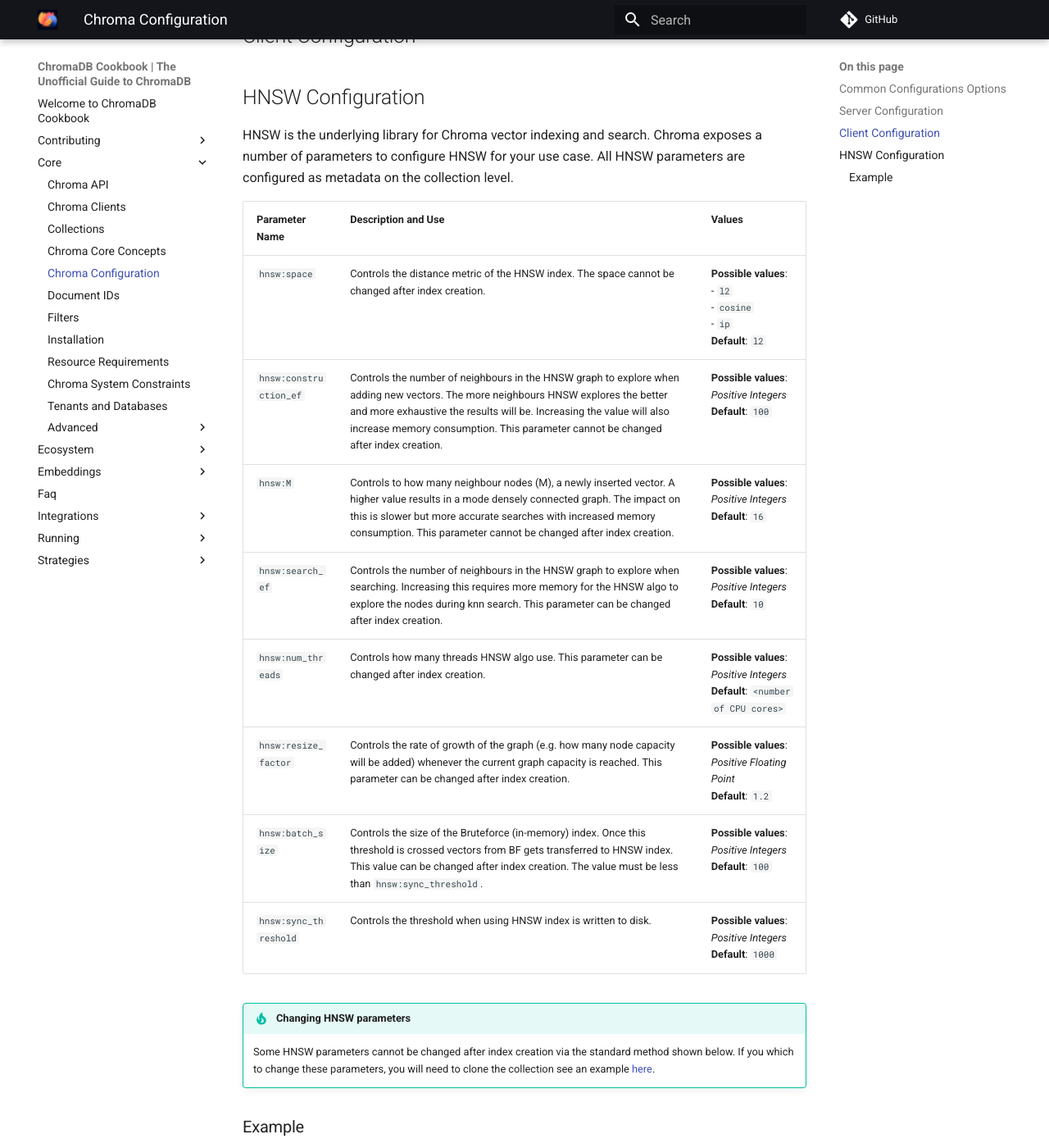
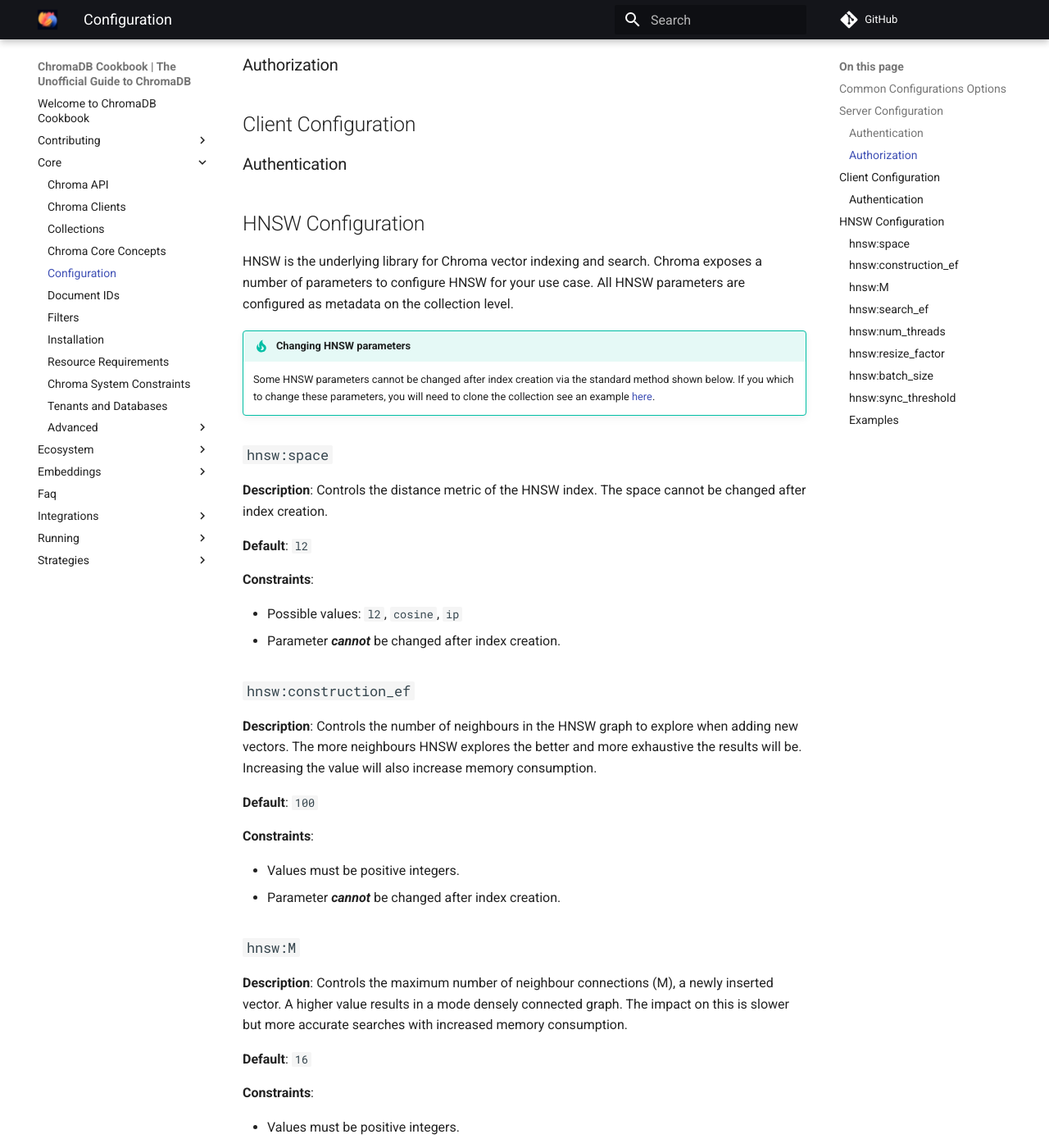
Before and after one commit to amikos-tech/chroma-cookbook, an MkDocs documentation site: the page built from docs/core/configuration.md, in a window 1280 px wide and 1400 px high, scrolled down 427 px. Shown: the whole window at 82% size. Built offline with MkDocs 1.6.1 and Material for MkDocs 9.7.7, drawn with Linux system fonts in a browser that asks for light colours; comment, search, counter and statistics services are not loaded; some of the changed text lies outside the part shown.

Commit message:
chore: Updated configuration

```diff
--- a/docs/core/configuration.md
+++ b/docs/core/configuration.md
@@ -1,4 +1,4 @@
-# Chroma Configuration
+# Configuration
 
 !!! warn "Work in Progress"
 
@@ -8,29 +8,121 @@
 
 ## Server Configuration
 
+### Authentication
+
+### Authorization
+
 ## Client Configuration
+
+### Authentication
 
 ## HNSW Configuration
 
 HNSW is the underlying library for Chroma vector indexing and search. Chroma exposes a number of parameters to configure
 HNSW for your use case. All HNSW parameters are configured as metadata on the collection level.
 
-| Parameter Name         | Description and Use                                                                                                                                                                                                                                                                              | Values                                                                              |
-|------------------------|--------------------------------------------------------------------------------------------------------------------------------------------------------------------------------------------------------------------------------------------------------------------------------------------------|-------------------------------------------------------------------------------------|
-| `hnsw:space`           | Controls the distance metric of the HNSW index. The space cannot be changed after index creation.                                                                                                                                                                                                | **Possible values**:<br/> - `l2`<br/> - `cosine`<br/> - `ip` <br/>**Default**: `l2` |
-| `hnsw:construction_ef` | Controls the number of neighbours in the HNSW graph to explore when adding new vectors. The more neighbours HNSW explores the better and more exhaustive the results will be. Increasing the value will also increase memory consumption. This parameter cannot be changed after index creation. | **Possible values**: _Positive Integers_<br/>**Default**: `100`                     |
-| `hnsw:M`               | Controls to how many neighbour nodes (M), a newly inserted vector. A higher value results in a mode densely connected graph. The impact on this is slower but more accurate searches with increased memory consumption. This parameter cannot be changed after index creation.                   | **Possible values**: _Positive Integers_<br/>**Default**: `16`                      |
-| `hnsw:search_ef`       | Controls the number of neighbours in the HNSW graph to explore when searching. Increasing this requires more memory for the HNSW algo to explore the nodes during knn search. This parameter can be changed after index creation.                                                                | **Possible values**: _Positive Integers_<br/>**Default**: `10`                      |
-| `hnsw:num_threads`     | Controls how many threads HNSW algo use. This parameter can be changed after index creation.                                                                                                                                                                                                     | **Possible values**: _Positive Integers_<br/>**Default**: `<number of CPU cores>`   |
-| `hnsw:resize_factor`   | Controls the rate of growth of the graph (e.g. how many node capacity will be added) whenever the current graph capacity is reached. This parameter can be changed after index creation.                                                                                                         | **Possible values**: _Positive Floating Point_<br/>**Default**: `1.2`               |
-| `hnsw:batch_size`      | Controls the size of the Bruteforce (in-memory) index. Once this threshold is crossed vectors from BF gets transferred to HNSW index. This value can be changed after index creation. The value must be less than `hnsw:sync_threshold`.                                                         | **Possible values**: _Positive Integers_<br/>**Default**: `100`                     |
-| `hnsw:sync_threshold`  | Controls the threshold when using HNSW index is written to disk.                                                                                                                                                                                                                                 | **Possible values**: _Positive Integers_<br/>**Default**: `1000`                    |
-
 !!! tip "Changing HNSW parameters"
 
     Some HNSW parameters cannot be changed after index creation via the standard method shown below.
     If you which to change these parameters, you will need to clone the collection see an example [here](collections.md#cloning-a-collection).
-### Example
+
+### `hnsw:space`
+
+**Description**: Controls the distance metric of the HNSW index. The space cannot be changed after index creation.
+
+**Default**: `l2`
+
+**Constraints**:
+
+- Possible values: `l2`, `cosine`, `ip`
+- Parameter **_cannot_** be changed after index creation.
+
+### `hnsw:construction_ef`
+
+**Description**: Controls the number of neighbours in the HNSW graph to explore when adding new vectors. The more
+neighbours HNSW
+explores the better and more exhaustive the results will be. Increasing the value will also increase memory consumption.
+
+**Default**: `100`
+
+**Constraints**:
+
+- Values must be positive integers.
+- Parameter **_cannot_** be changed after index creation.
+
+### `hnsw:M`
+
+**Description**: Controls the maximum number of neighbour connections (M), a newly inserted vector. A higher value
+results in a mode densely connected graph. The impact on this is slower but more accurate searches with increased memory
+consumption.
+
+**Default**: `16`
+
+**Constraints**:
+
+- Values must be positive integers.
+- Parameter **_cannot_** be changed after index creation.
+
+### `hnsw:search_ef`
+
+**Description**: Controls the number of neighbours in the HNSW graph to explore when searching. Increasing this requires
+more memory for the HNSW algo to explore the nodes during knn search.
+
+**Default**: `10`
+
+**Constraints**:
+
+- Values must be positive integers.
+- Parameter **_can_** be changed after index creation.
+
+### `hnsw:num_threads`
+
+**Description**: Controls how many threads HNSW algo use.
+
+**Default**: `<number of CPU cores>`
+
+**Constraints**:
+
+- Values must be positive integers.
+- Parameter **_can_** be changed after index creation.
+
+### `hnsw:resize_factor`
+
+**Description**: Controls the rate of growth of the graph (e.g. how many node capacity will be added) whenever the
+current graph capacity is reached.
+
+**Default**: `1.2`
+
+**Constraints**:
+
+- Values must be positive floating point numbers.
+- Parameter **_can_** be changed after index creation.
+
+### `hnsw:batch_size`
+
+**Description**: Controls the size of the Bruteforce (in-memory) index. Once this threshold is crossed vectors from BF
+gets transferred to HNSW index. This value can be changed after index creation. The value must be less than
+`hnsw:sync_threshold`.
+
+**Default**: `100`
+
+**Constraints**:
+
+- Values must be positive integers.
+- Parameter **_can_** be changed after index creation.
+
+### `hnsw:sync_threshold`
+
+**Description**: Controls the threshold when using HNSW index is written to disk.
+
+**Default**: `1000`
+
+**Constraints**:
+
+- Values must be positive integers.
+- Parameter **_can_** be changed after index creation.
+
+### Examples
 
 Configuring HNSW parameters at creation time
 
```
